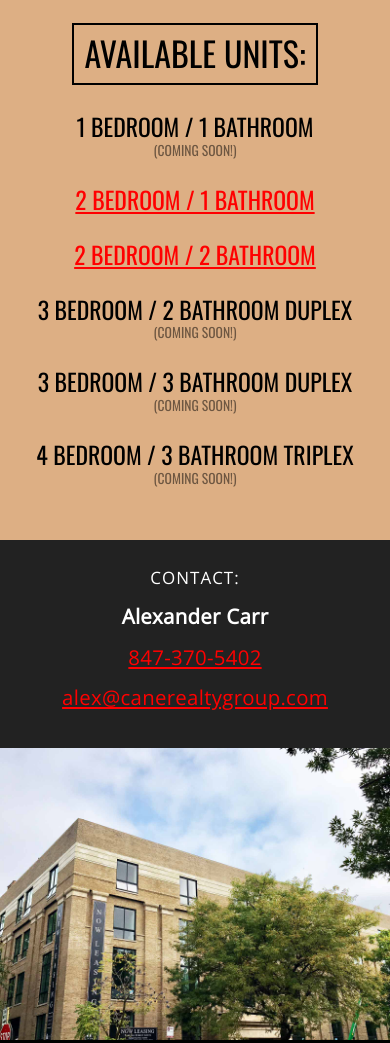
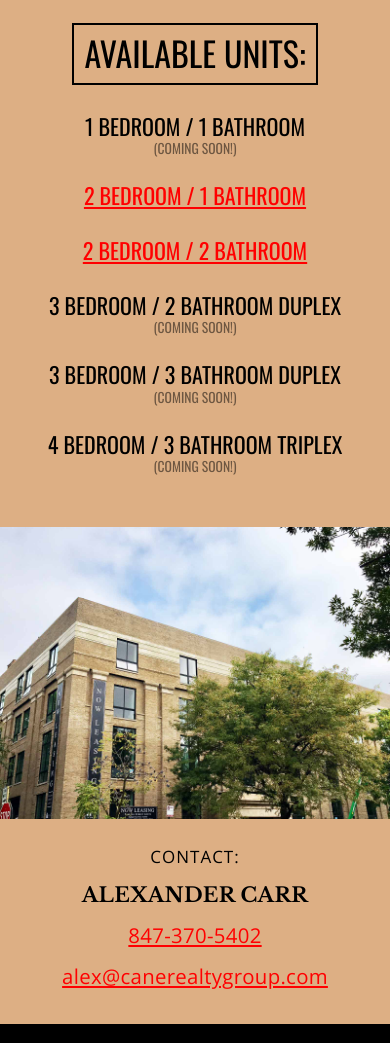
Before and after one commit to ktut/cane-paulina-dev, a plain HTML site: page index.html in a window 390 px wide. Shown: the part 902-1945 px from the top of the page. Drawn offline with nearby package versions, Linux system fonts and the light colour scheme.

Commit message:
more small changes

```diff
--- a/index.html
+++ b/index.html
@@ -22,7 +22,8 @@
   <!-- <link rel="canonical" href="http://www.4601paulina.com/"> -->
 
   <!-- Google Fonts -->
-  <link href="https://fonts.googleapis.com/css?family=Open+Sans:400,400i|Oswald:400,700" rel="stylesheet">
+  <link href="https://fonts.googleapis.com/css?family=Libre+Baskerville:700|Open+Sans:400,400i|Oswald:400,700" rel="stylesheet">
+
 
   <!-- Reset CSS -->
   <link rel="stylesheet" type="text/css" media="screen" href="./reset.css" />
@@ -36,14 +37,14 @@
 
 
 <div class="img-topper fadein">
-  <h1>Paulina <br>St. Lofts</h1>
+  <h1>Paulina<br>St. Lofts</h1>
 </div>
 
 
 <section class="lead copper">
   <h2 class="invert-block">4601 N. Paulina</h2>
 
-  <p>Experience new luxury at Paulina and Wilson, with polished concrete floors, heated garage parking, simplex, duplex, and triplex units, plus a wide variety of floor plans. <a href="#units">Find your new home.</a></p>
+  <p>Experience new luxury at Paulina and Wilson, with polished concrete floors, heated garage parking, simplex units, duplex units, and a triplex unit, plus a wide variety of floor plans. <a href="#units">Find your new home.</a></p>
 </section>
 
 
@@ -149,16 +150,16 @@
 </section>
 
 
+<img src="./assets/outside-2.jpg" alt="View of exterior of 4601 N. Paulina" class="fadein">
+
+
+
 <div class="contact-box copper">
   <p class="short" style="text-transform: uppercase; letter-spacing: 1px; font-size: 1rem;">Contact:</p>
-  <p class="short"><b>Alexander Carr</b></p>
+  <p class="short serif"><b>Alexander Carr</b></p>
   <p class="short"><a href="tel:847-370-5402">847-370-5402</a></p>
   <p class="short"><a href="mailto:alex@canerealtygroup.com">alex@canerealtygroup.com</a></p>
 </div>
-
-
-<img src="./assets/outside-2.jpg" alt="View of exterior of 4601 N. Paulina" class="fadein">
-
 
 
 <footer>
--- a/main.css
+++ b/main.css
@@ -56,7 +56,7 @@ h3 {
 }
 
 h3.unit-dropdown {
-    font-size: 1.4;
+    font-size: 1.3rem;
     margin-bottom: 25px;
     min-height: 30px;
 }
@@ -176,7 +176,7 @@ section {
     margin: 0 auto;
 }
 
-section.copper {
+.copper {
     background: #ddaf84;
 }
 
@@ -245,14 +245,18 @@ img {
 
 .contact-box {
     text-align: center;
-    background: #222;
-    color: white;
     padding: 25px;
+    margin-top: -3px;
 }
 
 .contact-box p {
     font-size: 1.4rem;
     letter-spacing: 0.3px;
+}
+
+.contact-box p.serif {
+    font-family: 'Libre Baskerville', serif;
+    text-transform: uppercase;
 }
 
 .contact-box a {
@@ -288,6 +292,9 @@ footer .end-logo {
     div.img-topper > h1 {
         font-size: 3.5rem;
         letter-spacing: -1px;
+        text-align: center;
+        width: 100%;
+        box-sizing: border-box;
     }
 
     section.lead {
@@ -298,6 +305,7 @@ footer .end-logo {
 
     section.lead p {
         margin-bottom: 25px;
+        padding: 0;
     }
 
     .contact-box p {
```
